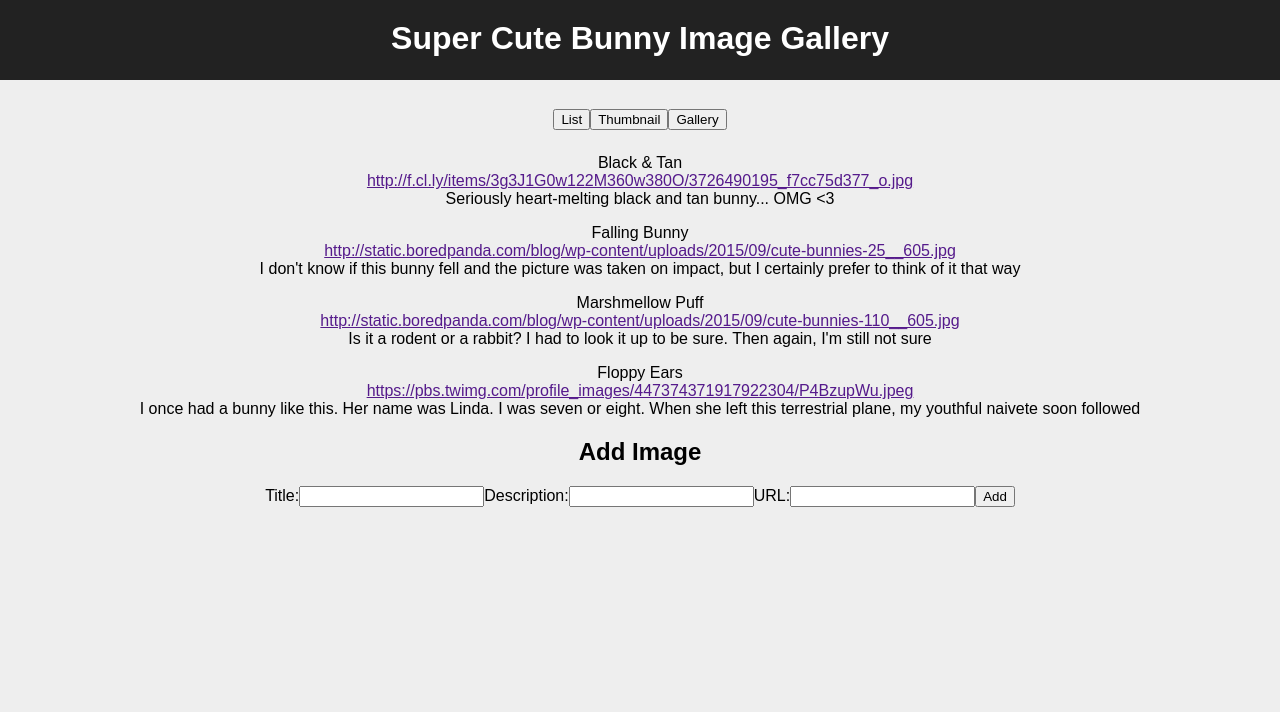
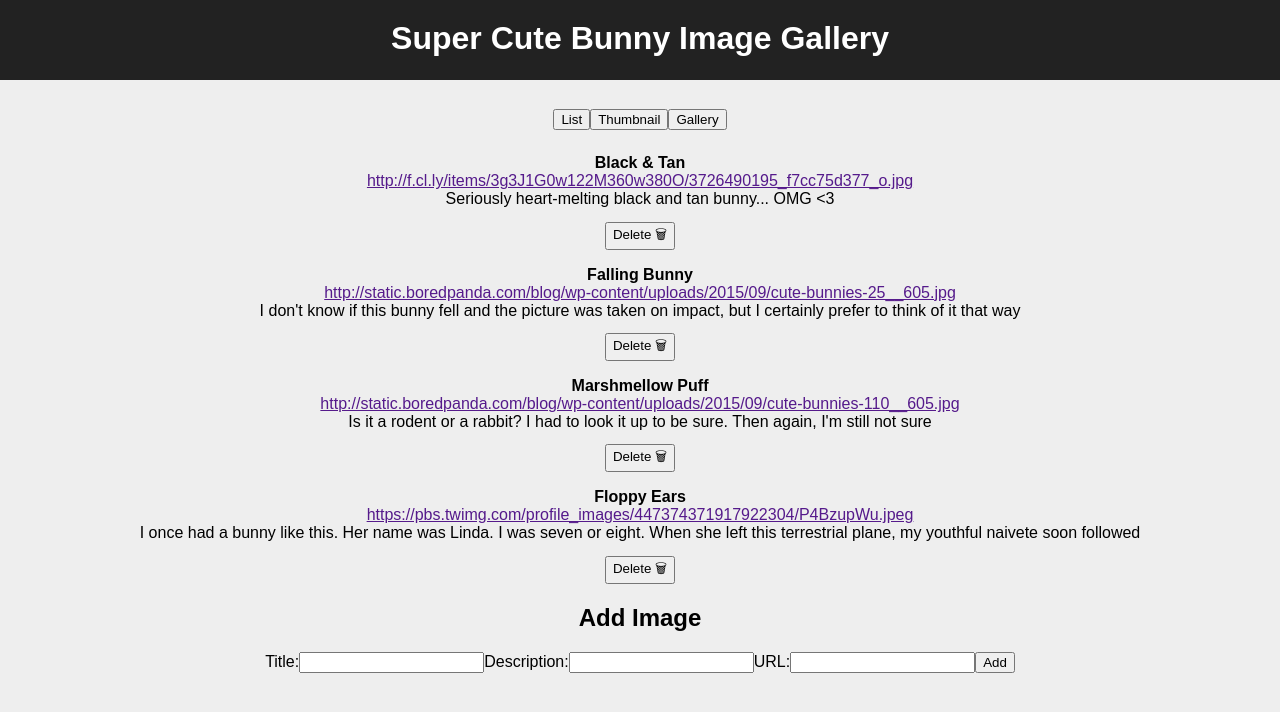
Before and after one commit to themarquisdesheric/image-gallery, a React (Create React App) app in the folder app/: page / in a window 1280 px wide. Shown: the top 712 px of the page. Built offline with nearby package versions, Linux system fonts and the light colour scheme.

Commit message:
added delete handlers for app; delete working for List

```diff
--- a/app/src/App.css
+++ b/app/src/App.css
@@ -40,3 +40,11 @@ ul {
 form {
   margin-bottom: 1em;
 }
+
+.list-title {
+  font-weight: bold;
+}
+
+.delete-button {
+  margin-top: 1em;
+}
--- a/app/src/App.js
+++ b/app/src/App.js
@@ -1,8 +1,8 @@
 import React, { Component } from 'react';
-import './App.css';
 import dataApi from './dataApi';
 import ViewSelector from './components/ViewSelector';
 import AddImage from './components/AddImage';
+import './App.css';
 
 class App extends Component {
   constructor(props) {
@@ -13,6 +13,7 @@ class App extends Component {
     }
 
     this.handleAdd = this.handleAdd.bind(this);
+    this.handleDelete = this.handleDelete.bind(this);
   }
 
   componentDidMount() {
@@ -28,13 +29,26 @@ class App extends Component {
       });
   }
 
+  handleDelete(id) {
+    dataApi.deleteImage(id)
+      .then(() => {
+        const { images } = this.state;
+        const index = images.findIndex(img => img._id === id);
+
+        images.splice(index, 1)
+        this.setState({ images });
+      });
+  }
+
   render() {
     const { images } = this.state;
 
     return (
-      <div className='App'>
-        <h1 className='App-header'>Super Cute Bunny Image Gallery</h1>
-        <ViewSelector data={images} />
+      <div className="App">
+        <h1 className="App-header">Super Cute Bunny Image Gallery</h1>
+        <ViewSelector data={images}
+                      onDelete={this.handleDelete}
+        />
         <AddImage onAdd={this.handleAdd}/>
       </div>
     );
--- a/app/src/components/AddImage.js
+++ b/app/src/components/AddImage.js
@@ -37,7 +37,7 @@ class AddImage extends Component {
     const { title, description, url } = this.state;
 
     return (
-      <div className='Add-image'>
+      <div className="Add-image">
         <h2>Add Image</h2>
         <form onSubmit={e => {
           e.preventDefault();
@@ -58,7 +58,7 @@ class AddImage extends Component {
               <input value={url}
                      onChange={this.handleUrlChange}/>
           </label>
-          <button type='submit'>Add</button>
+          <button type="submit">Add</button>
         </form>
       </div>
     );
--- a/app/src/components/List.js
+++ b/app/src/components/List.js
@@ -8,22 +8,29 @@ class List extends Component {
   }
 
   render() {
-    const { data } = this.props;
+    const { data, onDelete } = this.props;
 
     return (
       <div>
-        {data.map((img, i) => (
-          <ul key={i}>
-            <li>
+        {data.map((img) => (
+          <ul key={img._id}>
+            <li className="list-title">
               {img.title}
             </li>
             <li>
-              <a href=''>
+              <a href="">
                 {img.url}
               </a>
             </li>
             <li>
               {img.description}
+            </li>
+            <li>
+              <button onClick={() => onDelete(img._id)}
+                      className="delete-button"
+              >
+                Delete 🗑
+              </button>
             </li>
           </ul>
         ))}
--- a/app/src/components/Thumbnail.js
+++ b/app/src/components/Thumbnail.js
@@ -13,11 +13,11 @@ class Thumbnail extends Component {
     return (
       <ul>
         {data.map((img, i) => (
-          <li key={i} className='Thumbnail'>
+          <li key={i} className="Thumbnail">
             <div>
-              <img src={img.url} alt={img.title} className='Thumbnail-image'/>
+              <img src={img.url} alt={img.title} className="Thumbnail-image"/>
             </div>
-            <div className='Thumbnail-title'>
+            <div className="Thumbnail-title">
               {img.title}
             </div>
           </li>
--- a/app/src/components/ViewSelector.js
+++ b/app/src/components/ViewSelector.js
@@ -35,20 +35,25 @@ class ViewSelector extends Component {
 
   render() {
 
-    let { data } = this.props;
+    let { data, onDelete } = this.props;
     const { CurrentView } = this.state;
 
-    if (!data) return <div>Loading...</div>
-
+    if (!data) return (
+      <div>
+        <img src="https://media.giphy.com/media/3oEjI6SIIHBdRxXI40/giphy.gif" alt="loading"/>
+      </div>
+    );
 
     return (
       <div>
-        <div className='button-container'>
+        <div className="button-container">
           <button onClick={this.handleListView}>List</button>
           <button onClick={this.handleThumbnailView}>Thumbnail</button>
           <button onClick={this.handleGalleryView}>Gallery</button>
         </div>
-        <CurrentView data={data} />
+        <CurrentView data={data}
+                     onDelete={onDelete}
+        />
       </div>
     );
   }
--- a/app/src/dataApi.js
+++ b/app/src/dataApi.js
@@ -37,5 +37,12 @@ export default {
       _id: shortid.generate()
     }
     return Promise.resolve(saved);
+  },
+  deleteImage(id) {
+    const index = images.findIndex(img => img._id === id);
+
+    if (index > -1) images.splice(index, 1);
+
+    return Promise.resolve(index !== -1);
   }
 }
```
Also changed, not shown: app/src/components/Gallery.js (+5 -5 lines).
